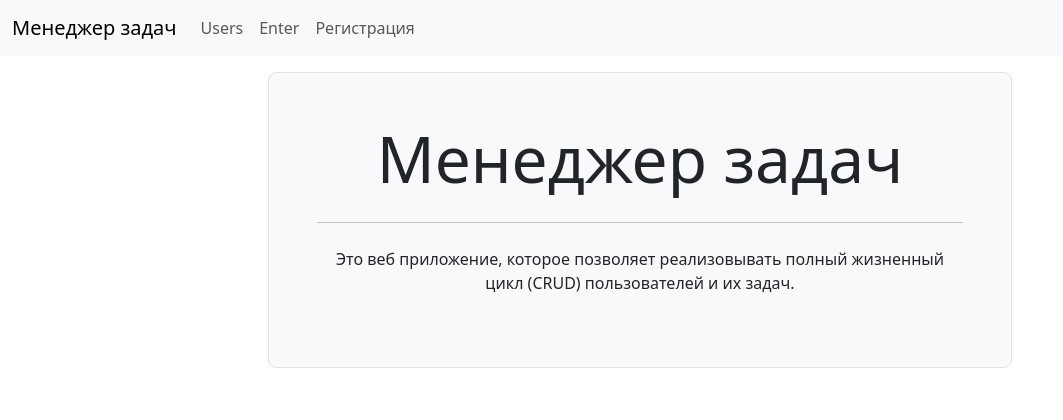
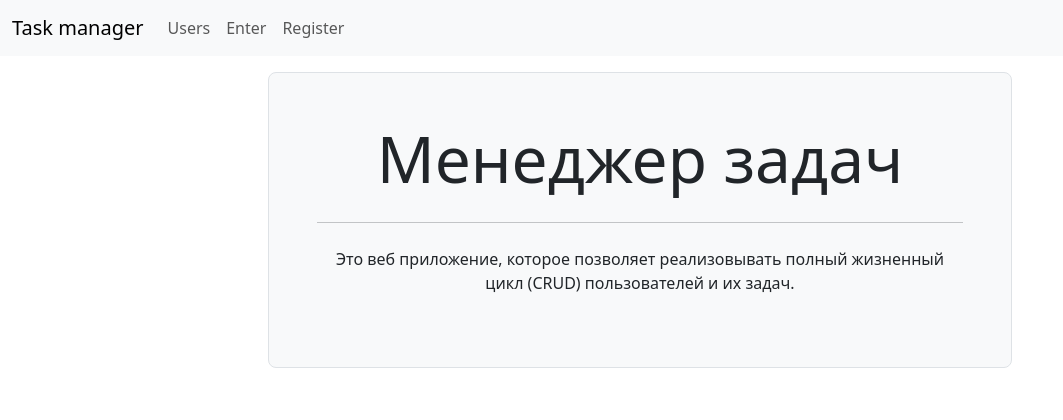
Before and after one commit to MaksimGoryachev/python-project-52, a Django app: page / in a window 1280 px wide. Shown: the top 420 px of the page, without its empty margins (0-1063 px from the left). Run offline with Django 5.2, Linux system fonts and the light colour scheme.

Commit message:
Added settings for translation.

```diff
--- a/task_manager/templates/base.html
+++ b/task_manager/templates/base.html
@@ -5,13 +5,13 @@
     <meta charset="UTF-8">
     <meta name="viewport" content="width=device-width, initial-scale=1">
     <link href="https://cdn.jsdelivr.net/npm/bootstrap@5.3.3/dist/css/bootstrap.min.css" rel="stylesheet" integrity="sha384-QWTKZyjpPEjISv5WaRU9OFeRpok6YctnYmDr5pNlyT2bRjXh0JMhjY6hW+ALEwIH" crossorigin="anonymous">
-    <title>{% block title %}{% trans "Менеджер задач" %}{% endblock %}</title>
+    <title>{% block title %}{% trans "Task manager" %}{% endblock %}</title>
 </head>
 <body class="min-vh-100 d-flex flex-column">
     <header class="flex-shrink-0">
         <nav class="navbar navbar-expand-lg navbar-light bg-light">
             <div class="container-fluid">
-                <a class="navbar-brand" href="{% url 'base' %}">Менеджер задач</a>
+                <a class="navbar-brand" href="{% url 'base' %}">{% trans "Task manager" %}</a>
                 <button class="navbar-toggler" type="button" data-bs-toggle="collapse" data-bs-target="#navbarSupportedContent" aria-controls="navbarSupportedContent" aria-expanded="false" aria-label="Toggle navigation">
                     <span class="navbar-toggler-icon"></span>
                 </button>
@@ -19,7 +19,7 @@
                     <ul class="navbar-nav me-auto mb-2 mb-lg-0">
                         <li class="nav-item"><a class="nav-link" href="{% url 'index' %}">{% trans "Users" %}</a></li>
                         <li class="nav-item"><a class="nav-link" href="{% url 'index' %}">{% trans "Enter" %}</a></li>
-                        <li class="nav-item"><a class="nav-link" href="{% url 'index' %}">Регистрация</a></li>
+                        <li class="nav-item"><a class="nav-link" href="{% url 'index' %}">{% trans "Register" %}</a></li>
                     </ul>
                 </div>
             </div>
--- a/task_manager/views.py
+++ b/task_manager/views.py
@@ -1,4 +1,5 @@
 from django.shortcuts import render
+from django.utils.translation import gettext as _
 
 
 def get_index(request):
```
